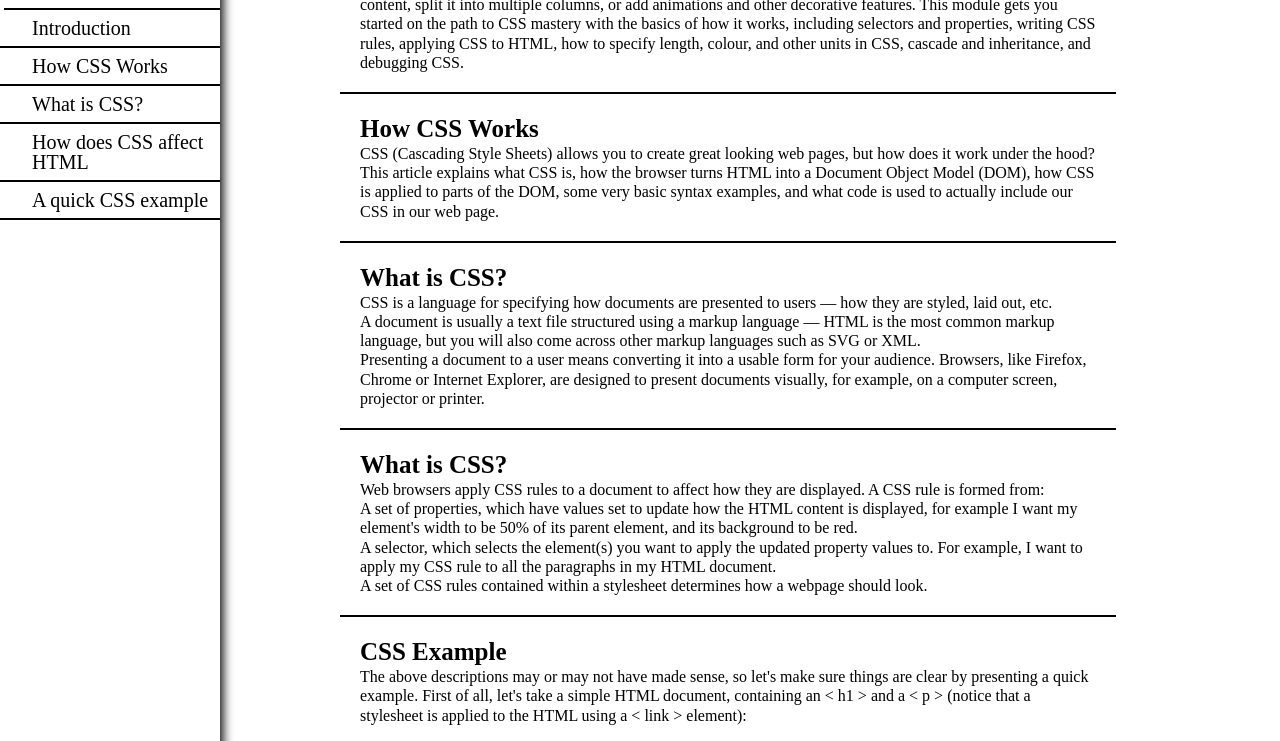
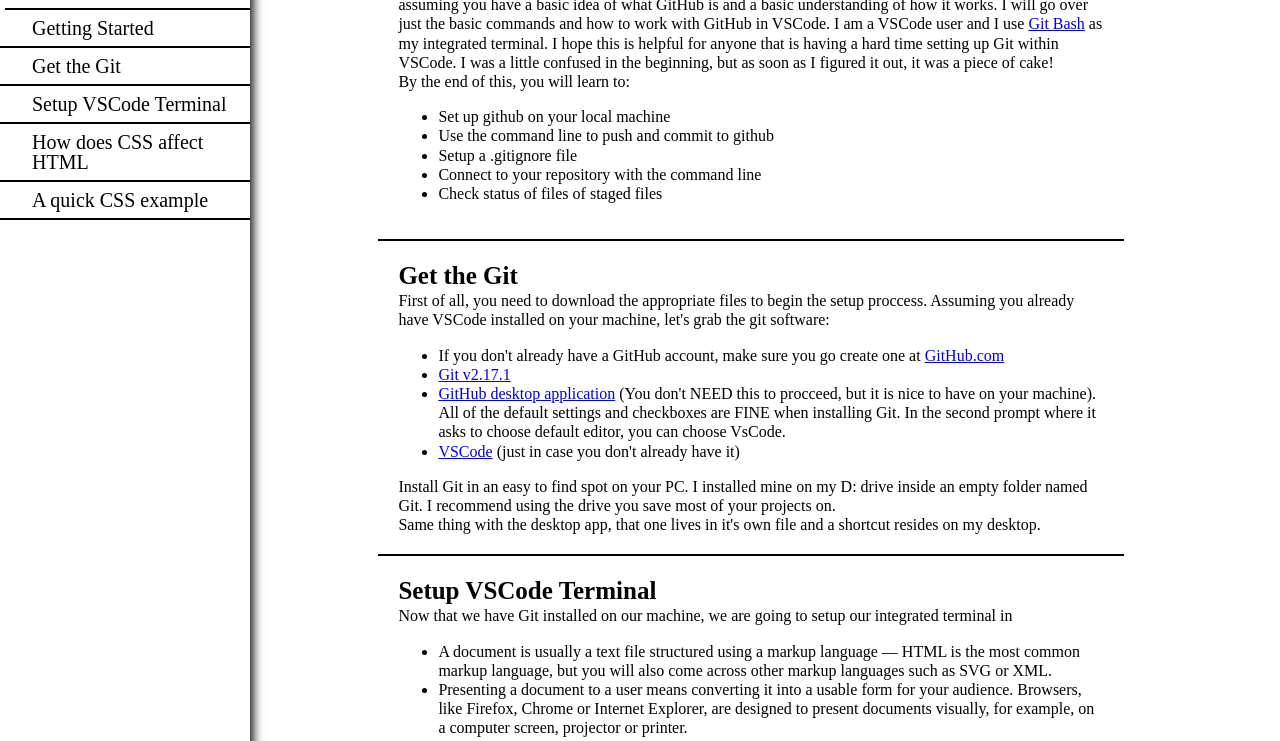
Before and after one commit to Mau5Machine/es6_doc_page, a plain HTML site: page src/index.html in a window 1280 px wide. Shown: the part 94-835 px from the top of the page. Drawn offline with Linux system fonts and the light colour scheme.

Commit message:
new direction, going git

```diff
--- a/src/index.html
+++ b/src/index.html
@@ -6,17 +6,17 @@
     <meta http-equiv="X-UA-Compatible" content="ie=edge">
     <meta name="viewport" content="width=device-width, initial-scale=1.0, maximum-scale=1.0, user-scalable=no" />
     <link rel="stylesheet" href="css/main.css">
-    <title>ES6 Documentation</title>
+    <title>GitHub with VSCode</title>
 </head>
 
 <body>
     <div class="wrapper"> <!-- Site Wrapper-->
         <!-- NAVBAR -->
         <nav id="navbar" class="sidenav item">
-            <header>Basic CSS</header>
-            <a href="#intro" class="nav-link">Introduction</a>
-            <a href="#how_css_works" class="nav-link">How CSS Works</a>
-            <a href="#what_is_css" class="nav-link">What is CSS?</a>
+            <header>GitHub Guide</header>
+            <a href="#intro" class="nav-link">Getting Started</a>
+            <a href="#get_the_git" class="nav-link">Get the Git</a>
+            <a href="#vscode_setup_terminal" class="nav-link">Setup VSCode Terminal</a>
             <a href="#how_does_css_affect_html" class="nav-link">How does CSS affect HTML</a>
             <a href="#css_example" class="nav-link">A quick CSS example</a>
         </nav>
@@ -30,17 +30,33 @@
         <main class="item" id="main-doc">
             <section class="main-section" id="intro">
                 <header>
-                    <h2>Introduction to CSS</h2>
+                    <h2>Getting Started</h2>
                 </header>
-                <p>CSS is used to style and lay out web pages — for example, to alter the font, colour, size and spacing of your content, split it into multiple columns, or add animations and other decorative features. This module gets you started on the path to CSS mastery with the basics of how it works, including selectors and properties, writing CSS rules, applying CSS to HTML, how to specify length, colour, and other units in CSS, cascade and inheritance, and debugging CSS.</p>
+                <p>This documentation will get you started on the basics of setting up GitHub on your local machine. I am also assuming you have a basic idea of what GitHub is and a basic understanding of how it works. I will go over just the basic commands and how to work with GitHub in VSCode. I am a VSCode user and I use <a href="https://git-scm.com/downloads">Git Bash</a> as my integrated terminal. I hope this is helpful for anyone that is having a hard time setting up Git within VSCode. I was a little confused in the beginning, but as soon as I figured it out, it was a piece of cake!</p>
+                <p>By the end of this, you will learn to:</p>
+                <ul>
+                    <li>Set up github on your local machine</li>
+                    <li>Use the command line to push and commit to github</li>
+                    <li>Setup a .gitignore file</li>
+                    <li>Connect to your repository with the command line</li>
+                    <li>Check status of files of staged files</li>
+                </ul>
                 </section>
-            <section class="main-section" id="how_css_works">
-                <header>How CSS Works</header>
-                <p>CSS (Cascading Style Sheets) allows you to create great looking web pages, but how does it work under the hood? This article explains what CSS is, how the browser turns HTML into a Document Object Model (DOM), how CSS is applied to parts of the DOM, some very basic syntax examples, and what code is used to actually include our CSS in our web page.</p>
+            <section class="main-section" id="get_the_files">
+                <header>Get the Git</header>
+                <p>First of all, you need to download the appropriate files to begin the setup proccess. Assuming you already have VSCode installed on your machine, let's grab the git software:</p>
+                <ul>
+                    <li>If you don't already have a GitHub account, make sure you go create one at <a href="http://github.com">GitHub.com</a></li>
+                    <li><a href="https://git-scm.com/downloads">Git v2.17.1</a></li>
+                    <li><a href="https://desktop.github.com/">GitHub desktop application</a> (You don't NEED this to procceed, but it is nice to have on your machine). All of the default settings and checkboxes are FINE when installing Git. In the second prompt where it asks to choose default editor, you can choose VsCode.</li>
+                    <li><a href="https://code.visualstudio.com/?wt.mc_id=adw-brand&gclid=Cj0KCQjw6pLZBRCxARIsALaaY9b2I1WM3Ft3XiMYSBCm8WNuHgT1oGgBjpi1oD25g5_tx44IiFpm9XkaAghAEALw_wcB">VSCode</a> (just in case you don't already have it)</li>
+                </ul>
+                <p>Install Git in an easy to find spot on your PC. I installed mine on my D: drive inside an empty folder named Git.  I recommend using the drive you save most of your projects on.</p>
+                <p>Same thing with the desktop app, that one lives in it's own file and a shortcut resides on my desktop.</p>
             </section>
-            <section class="main-section" id="what_is_css">
-                    <header>What is CSS?</header>
-                    <p>CSS is a language for specifying how documents are presented to users — how they are styled, laid out, etc.</p>
+            <section class="main-section" id="vscode_setup_terminal">
+                    <header>Setup VSCode Terminal</header>
+                    <p>Now that we have Git installed on our machine, we are going to setup our integrated terminal in </p>
                     <ul>
                         <li>A document is usually a text file structured using a markup language — HTML is the most common markup language, but you will also come across other markup languages such as SVG or XML.</li>
                         <li>Presenting a document to a user means converting it into a usable form for your audience. Browsers, like Firefox, Chrome or Internet Explorer, are designed to present documents visually, for example, on a computer screen, projector or printer.</li>
--- a/src/sass/_desktop.scss
+++ b/src/sass/_desktop.scss
@@ -1,7 +1,13 @@
+body {
+    background-color: white;
+}
+
+
+
 /*=========================== NAVBAR STYLING ================================*/
 #navbar {
     height: 100%;
-    width: 220px;
+    width: 250px;
     position: fixed;
     z-index: 1;
     top: 0;
@@ -32,7 +38,7 @@
 }
 /*=========================== MAIN CONTENT STYLING ================================*/
 main {
-    margin-left: 25%;
+    margin-left: 28%;
     padding: 20px;
     line-height: 1.2em;
     header {
--- a/src/sass/_reset.scss
+++ b/src/sass/_reset.scss
@@ -9,7 +9,7 @@ a, abbr, acronym, address, big, cite, code,
 del, dfn, em, img, ins, kbd, q, s, samp,
 small, strike, strong, sub, sup, tt, var,
 b, u, i, center,
-dl, dt, dd, ol, ul, li,
+dl, dt, dd, ol,
 fieldset, form, label, legend,
 table, caption, tbody, tfoot, thead, tr, th, td,
 article, aside, canvas, details, embed,
@@ -31,9 +31,7 @@ footer, header, hgroup, menu, nav, section {
 body {
 	line-height: 1;
 }
-ol, ul {
-	list-style: none;
-}
+
 blockquote, q {
 	quotes: none;
 }
```
Also changed, not shown: src/css/main.css.
